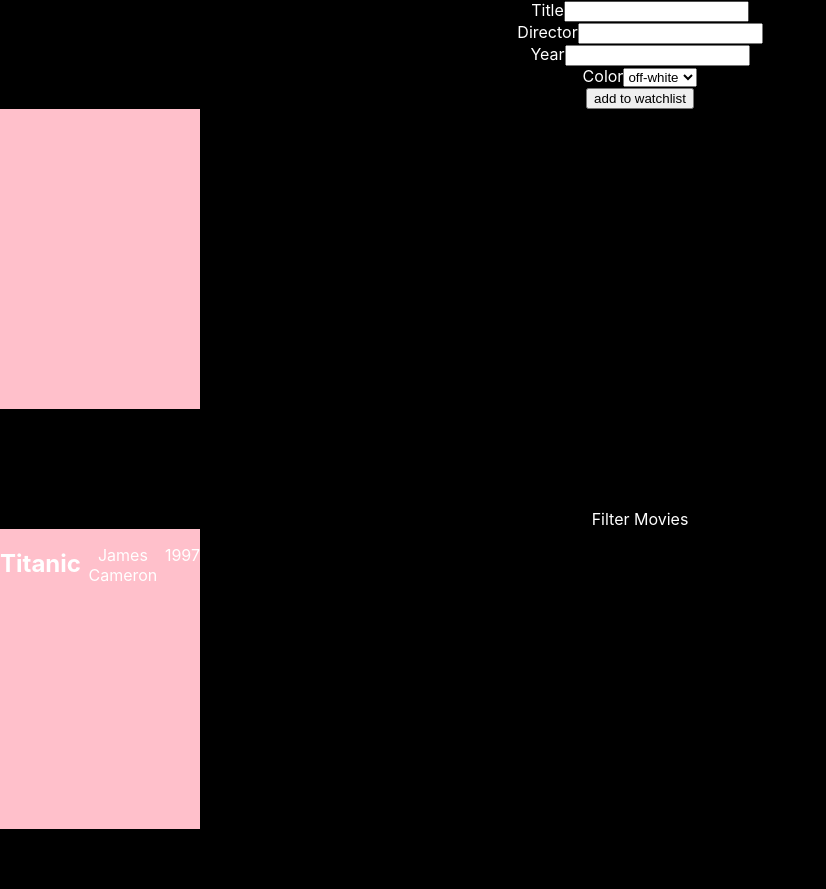
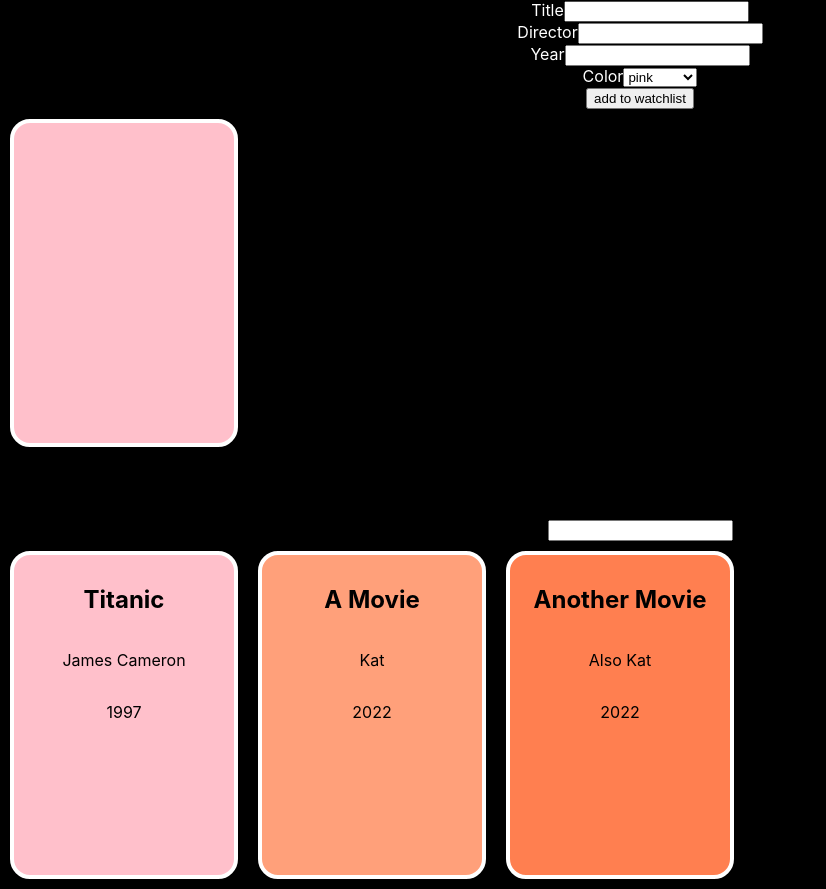
Before and after one commit to kathrynzaro/react-from-scratch-movie-list-maker, a React (Create React App) app: page / in a window 1280 px wide. Shown: the whole page, without its empty margins (0-826 px from the left). Before the commit the page ends 829 px from the top, so only its background shows below. Built offline with nearby package versions, Linux system fonts and the light colour scheme.

Commit message:
adding filter movie function

```diff
--- a/src/App.css
+++ b/src/App.css
@@ -13,8 +13,21 @@ label {
   width: 200px;
   height: 300px;
   display: flex;
+  flex-direction: column;
+  margin: 10px;
+  padding: 10px;
+  color: black;
+  border: 4px solid white;
+  border-radius: 20px;
 }
 
 .current-movie {
   height: 400px;
 }
+
+
+.movie-list {
+  display: flex;
+  flex-direction: row;
+  flex-wrap: wrap;
+}
--- a/src/App.js
+++ b/src/App.js
@@ -11,6 +11,18 @@ function App() {
       director: 'James Cameron',
       year: '1997',
       color: 'pink'
+    },
+    {
+      title: 'A Movie',
+      director: 'Kat',
+      year: '2022',
+      color: 'lightsalmon'
+    },
+    {
+      title: 'Another Movie',
+      director: 'Also Kat',
+      year: '2022',
+      color: 'coral'
     }
   ]);
   const [filteredMovies, setFilteredMovies] = useState(allMovies);
@@ -18,6 +30,7 @@ function App() {
   const [movieDirector, setMovieDirector] = useState('');
   const [movieTitle, setMovieTitle] = useState('');
   const [movieColor, setMovieColor] = useState('pink');
+  const [searchQuery, setSearchQuery] = useState('');
 
 
   function handleSubmitMovie(e) {
@@ -32,6 +45,11 @@ function App() {
 
     const updatedMovies = [...allMovies, movie];
     setAllMovies(updatedMovies);
+
+    setMovieTitle('');
+    setMovieDirector('');
+    setMovieYearReleased('');
+    setMovieColor('pink');
   }
 
   function handleDeleteMovie(title) {
@@ -41,7 +59,12 @@ function App() {
     setAllMovies([...allMovies]);
   }
 
-  console.table(allMovies);
+  function handleFilterMovies(searchQuery) {
+    setSearchQuery(searchQuery);
+    const updatedMovies = allMovies.filter((movie) => movie.title.toLowerCase().includes(searchQuery.toLowerCase()));
+
+    setFilteredMovies(updatedMovies);
+  }
 
   return (
     <div className="App">
@@ -65,10 +88,10 @@ function App() {
         }}/>
       </div>
       <div className='filter-movie'>
-        Filter Movies
+        <input value={searchQuery} onChange={(e) => handleFilterMovies(e.target.value)} />
       </div>
       <MovieList
-        allMovies={allMovies}
+        filteredMovies={searchQuery ? filteredMovies : allMovies}
         handleDeleteMovie={handleDeleteMovie}
       />
     </div>
--- a/src/MovieForm.js
+++ b/src/MovieForm.js
@@ -29,8 +29,8 @@ export default function MovieForm({
         <label>
           Color
           <select required value={movieColor} onChange={e => setMovieColor(e.target.value)}>
+            <option value='lightpink'>pink</option>
             <option value='antiquewhite'>off-white</option>
-            <option value='lightpink'>pink</option>
             <option value='lightsalmon'>salmon</option>
             <option value='lightcoral'>coral</option>
             <option value='lavender'>lavender</option>
--- a/src/MovieList.js
+++ b/src/MovieList.js
@@ -1,11 +1,11 @@
 import React from 'react';
 import Movie from './Movie';
 
-export default function MovieList({ allMovies, handleDeleteMovie }) {
+export default function MovieList({ filteredMovies, handleDeleteMovie }) {
   return (
     <div className='movie-list'>
       {
-        allMovies.map((movie, i) => <Movie
+        filteredMovies.map((movie, i) => <Movie
           handleDeleteMovie={handleDeleteMovie}
           key={movie.title + i} movie={movie} />
         )
```
